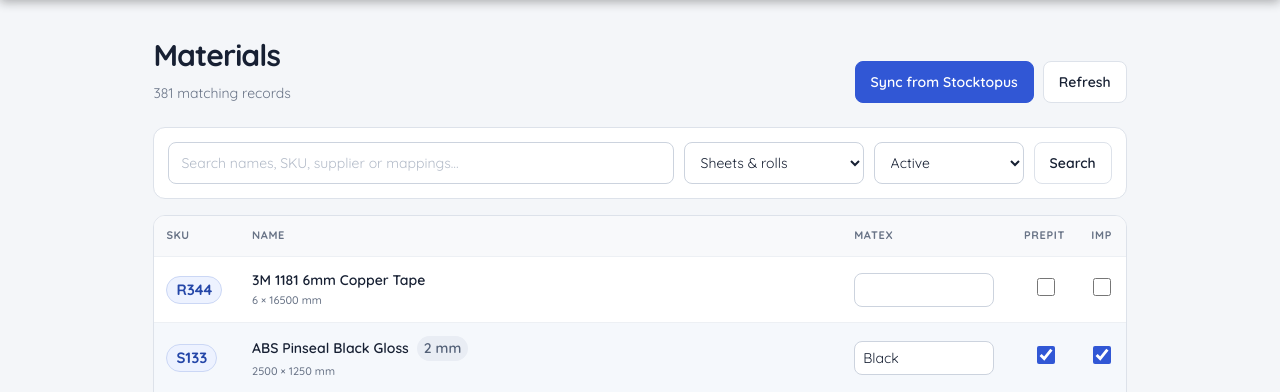
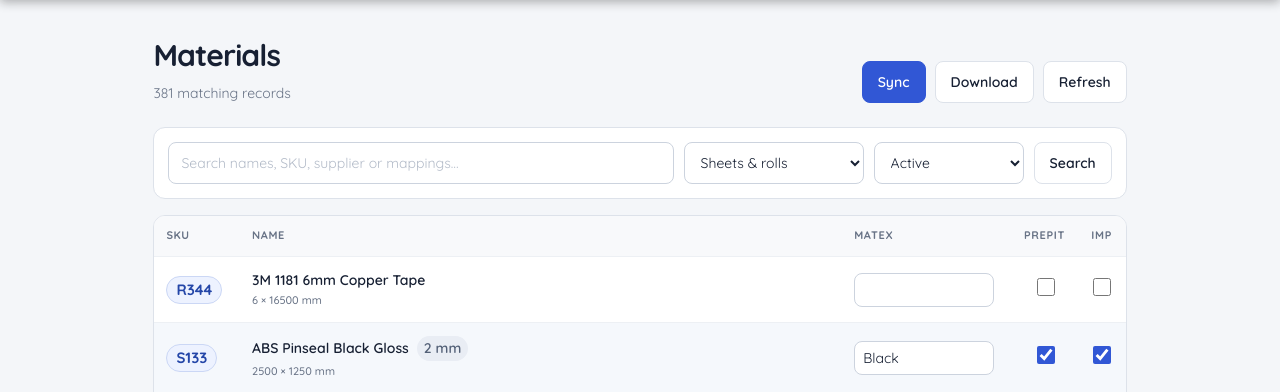
Before and after one commit to Ocsor/MaterialHub, a FastAPI app: page /materials in a window 1280 px wide. Shown: the part 66-458 px from the top of the page. Run offline with FastAPI, Linux system fonts and the light colour scheme.

Commit message:
style changes

```diff
--- a/app/templates/materials.html
+++ b/app/templates/materials.html
@@ -4,7 +4,8 @@
 <section class="heading">
   <div><h1>Materials</h1><p id="result-count">{{ materials|length }} matching records</p></div>
   <div class="actions">
-    <form action="/sync" method="post"><button class="primary">Sync from Stocktopus</button></form>
+    <form action="/sync" method="post"><button class="primary">Sync</button></form>
+    <button type="button">Download</button>
     <a class="button" href="/materials">Refresh</a>
   </div>
 </section>
```
Also changed, not shown: materials.db.
